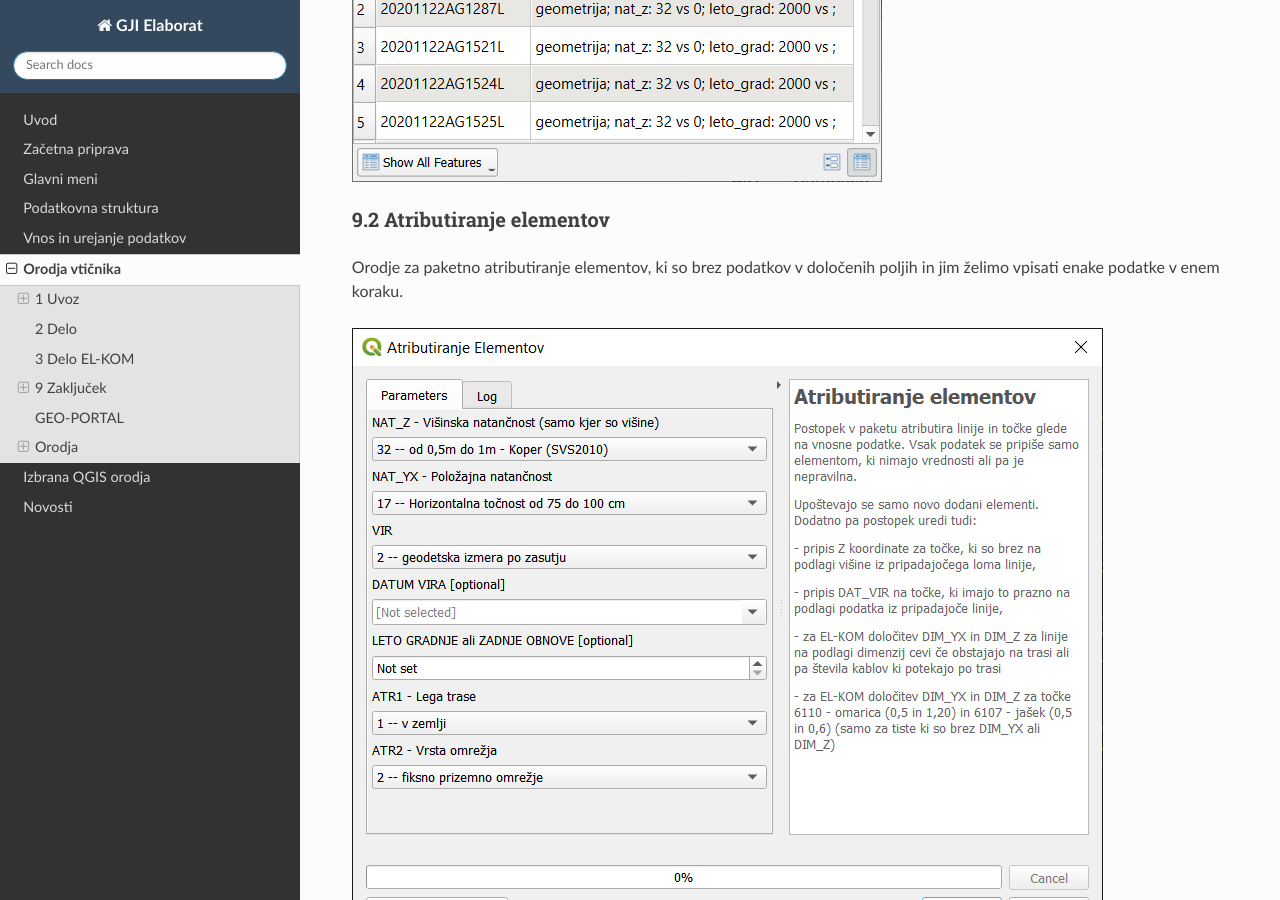
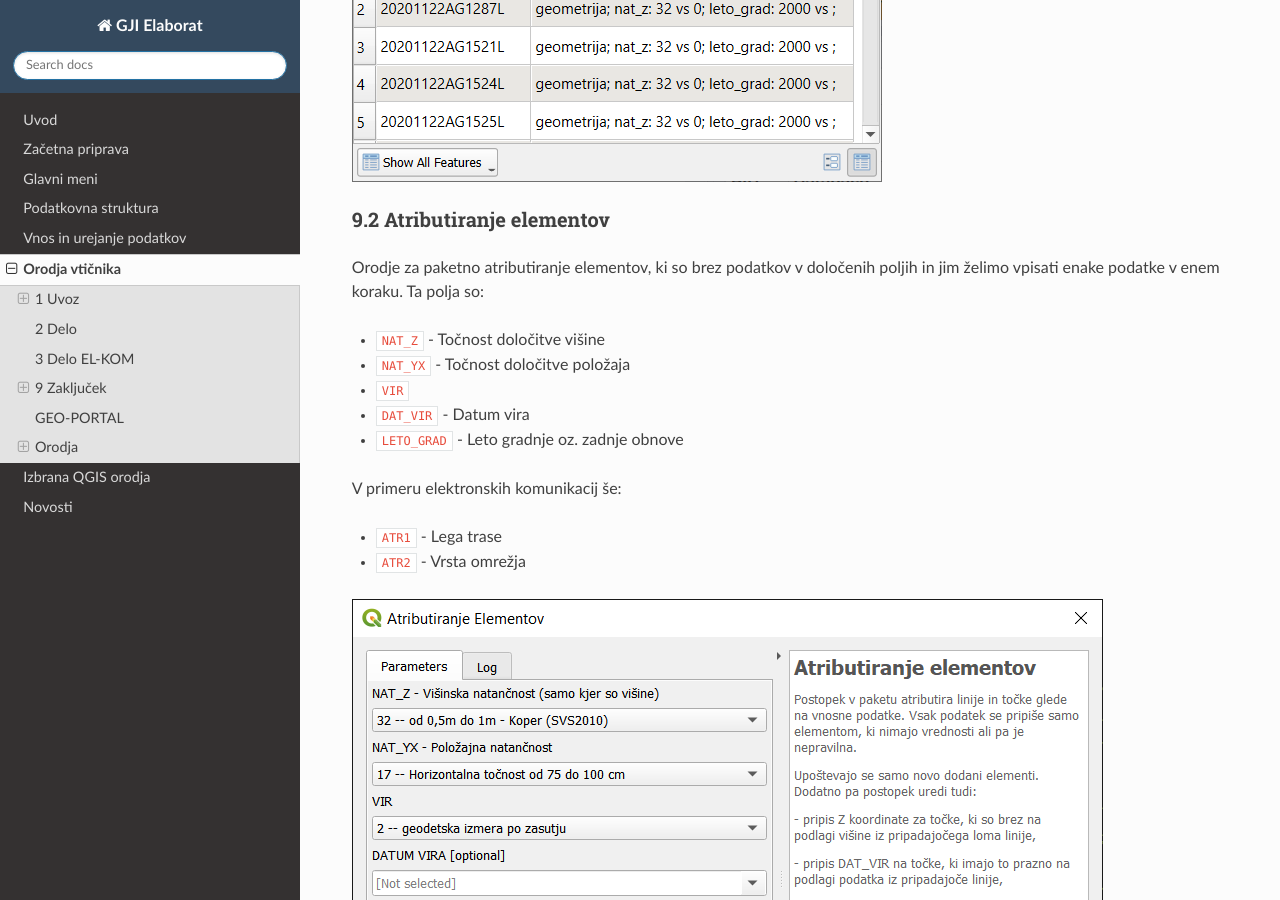
Before and after one commit to level2-gis/gji_elaborat_docs, a Sphinx documentation site: the page built from doc/orodja.rst, in a window 1280 px wide and 900 px high, scrolled down 3437 px. Built offline with Sphinx 7.4.7 and the Read the Docs theme 3.1.0, drawn with Linux system fonts in a browser that asks for light colours.

Commit message:
atributiranje bolj opisano

```diff
--- a/doc/orodja.rst
+++ b/doc/orodja.rst
@@ -127,6 +127,18 @@ V primeru da element nima sprememb se mu tip spremembe nastavi na **N** (nesprem
 ~~~~~~~~~~~~~~~~~~~~~~~~~~~~
 
 Orodje za paketno atributiranje elementov, ki so brez podatkov v določenih poljih in jim želimo vpisati enake podatke v enem koraku.
+Ta polja so:
+
+- ``NAT_Z`` - Točnost določitve višine
+- ``NAT_YX`` - Točnost določitve položaja
+- ``VIR``
+- ``DAT_VIR`` - Datum vira
+- ``LETO_GRAD`` - Leto gradnje oz. zadnje obnove
+
+V primeru elektronskih komunikacij še:
+
+- ``ATR1`` - Lega trase
+- ``ATR2`` - Vrsta omrežja
 
 .. figure:: img/atributiranje_6100_2.png
 
```
